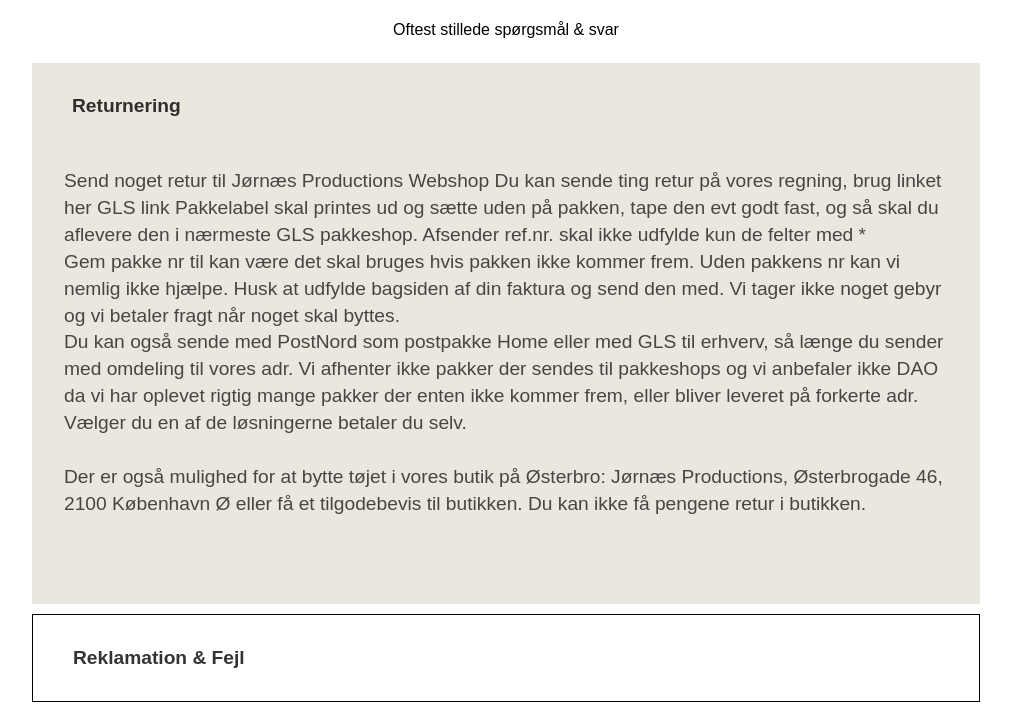
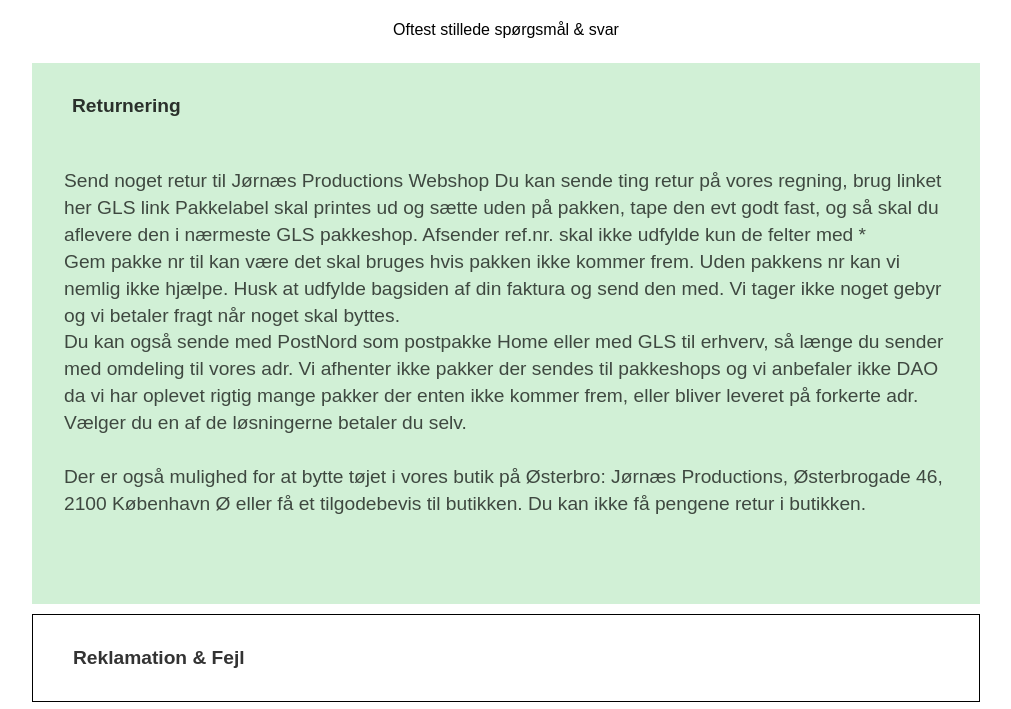
Before and after one commit to dare0002/virksomhedssite, a plain HTML site: page faq.html in a window 1280 px wide. Both pictures are taken after a click on the button "Returnering". Shown: the part 64-773 px from the top of the page, without its empty margins (134-1145 px from the left). Drawn offline with Linux system fonts and the light colour scheme; some icons are missing; a web font is replaced by a local one.

Commit message:
små ændringer

```diff
--- a/styles/faq.css
+++ b/styles/faq.css
@@ -51,7 +51,7 @@ button {
 
 .active,
 .accordion:hover {
-  background-color: #eae7df;
+  background-color: #a1dfac4a;
 }
 
 .panel {
@@ -59,7 +59,7 @@ button {
   background-color: white;
   display: none;
   overflow: hidden;
-  background-color: #eae7df;
+  background-color: #a1dfac4a;
   /* 0 px for top, 2rem for right, 2.5rem for bottom, 2rem for left side. */
   padding: 0 2rem 2.5rem 2rem;
 }
```
Also changed, not shown: produktoversigt.html (+1 -1 lines).
